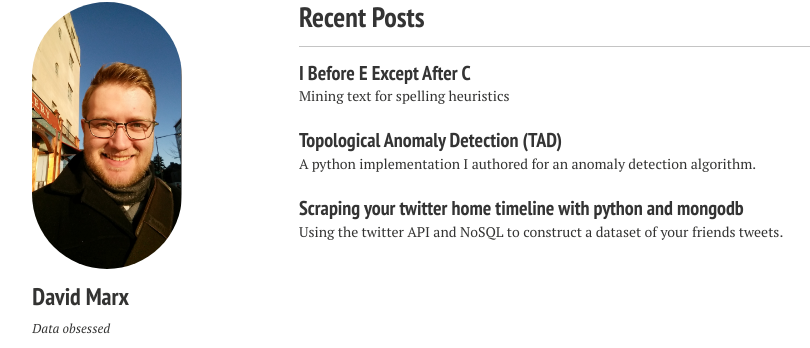
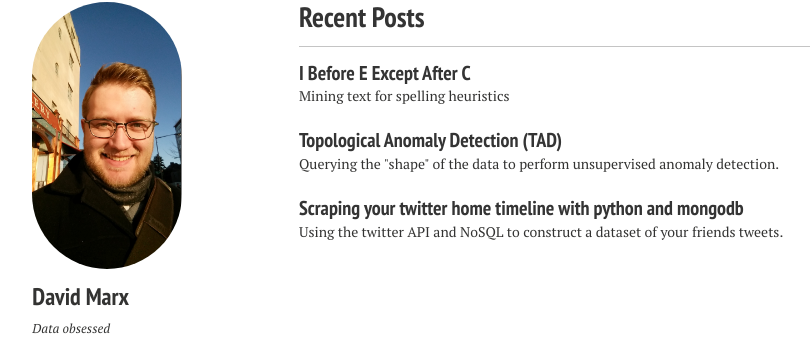
Before and after one commit to dmarx/dmarx.github.io, a Jekyll site: the page built from index.md, in a window 1280 px wide. Shown: the part 114-462 px from the top of the page, without its empty margins (21-831 px from the left). Built offline with Jekyll 4.4.1, drawn with Linux system fonts in a browser that asks for light colours; nearby versions of some CDN libraries.

Commit message:
Updated excerpt for TAD article

```diff
--- a/_posts/2014-08-04-Topological-Anomaly-Detection.md
+++ b/_posts/2014-08-04-Topological-Anomaly-Detection.md
@@ -1,7 +1,7 @@
 ---
 layout: post
 title: Topological Anomaly Detection (TAD)
-excerpt: "A python implementation I authored for an anomaly detection algorithm."
+excerpt: 'Querying the "shape" of the data to perform unsupervised anomaly detection.'
 tags: [text processing, natural language processing, nlp, python]
 modified:
 comments: true
```
